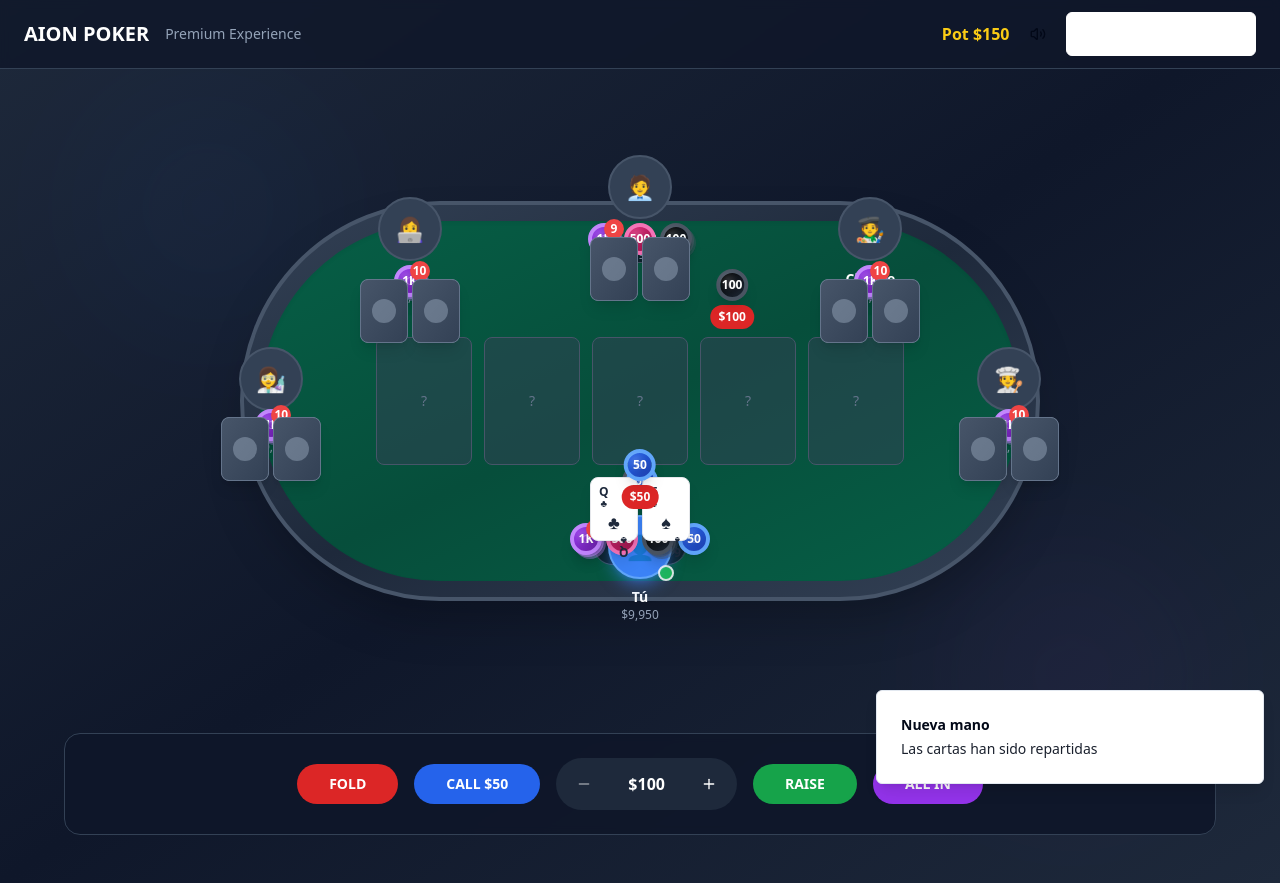
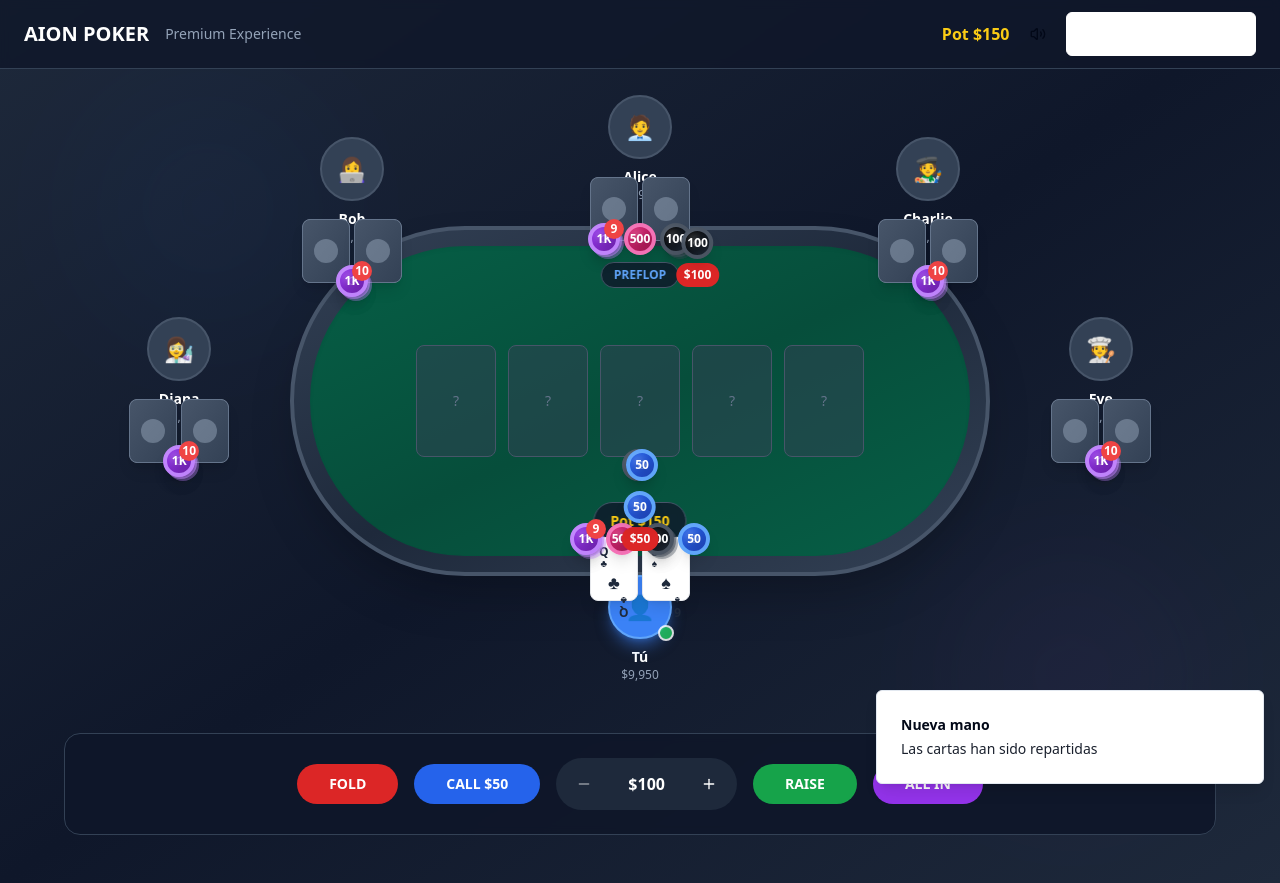
Before and after one commit to davi9922/poker-bot-blitz, a React (Vite) app: page / in a window 1280 px wide. Both pictures are taken after a click on the button "🎯 DEAL CARDS". Built offline with nearby package versions, Linux system fonts and the light colour scheme.

Commit message:
Move players and cards off table
Position players and cards outside the table area.

```diff
--- a/src/components/PokerGame.tsx
+++ b/src/components/PokerGame.tsx
@@ -1,3 +1,4 @@
+
 import { useState, useEffect } from "react";
 import { Button } from "@/components/ui/button";
 import PokerCard from "./PokerCard";
@@ -69,57 +70,11 @@ const PokerGame = () => {
   const canRaise = (players[0]?.chips || 0) >= betAmount;
   const canAllIn = (players[0]?.chips || 0) > 0;
 
-  // Calculate player positions around the table (oval shape)
+  // Calculate player positions outside the table
   const getPlayerPosition = (index: number, total: number) => {
     if (index === 0) {
-      // Human player always at bottom center
-      return { x: 50, y: 78, angle: 0 };
-    }
-
-    const botIndex = index - 1;
-    const totalBots = total - 1;
-
-    // Distribute bots more evenly around the table, avoiding bottom area
-    const positions = [];
-
-    if (totalBots === 1) {
-      positions.push({ x: 50, y: 22, angle: 180 }); // Top center
-    } else if (totalBots === 2) {
-      positions.push(
-        { x: 25, y: 30, angle: 135 }, // Top left
-        { x: 75, y: 30, angle: 45 }   // Top right
-      );
-    } else if (totalBots === 3) {
-      positions.push(
-        { x: 50, y: 18, angle: 180 }, // Top center
-        { x: 20, y: 40, angle: 135 }, // Left
-        { x: 80, y: 40, angle: 45 }   // Right
-      );
-    } else if (totalBots === 4) {
-      positions.push(
-        { x: 35, y: 22, angle: 160 }, // Top left
-        { x: 65, y: 22, angle: 20 },  // Top right
-        { x: 15, y: 45, angle: 120 }, // Mid left
-        { x: 85, y: 45, angle: 60 }   // Mid right
-      );
-    } else if (totalBots === 5) {
-      positions.push(
-        { x: 50, y: 18, angle: 180 }, // Top center
-        { x: 30, y: 25, angle: 135 }, // Top left
-        { x: 70, y: 25, angle: 45 },  // Top right
-        { x: 18, y: 50, angle: 120 }, // Mid left
-        { x: 82, y: 50, angle: 60 }   // Mid right
-      );
-    }
-
-    return positions[botIndex] || { x: 50, y: 18, angle: 180 };
-  };
-
-  // Get card position relative to player
-  const getCardPosition = (index: number, total: number) => {
-    if (index === 0) {
-      // Human player cards - closer to table
-      return { x: 50, y: 68, angle: 0 };
+      // Human player at bottom, further from table
+      return { x: 50, y: 88, angle: 0 };
     }
 
     const botIndex = index - 1;
@@ -128,42 +83,87 @@ const PokerGame = () => {
     const positions = [];
 
     if (totalBots === 1) {
-      positions.push({ x: 50, y: 32, angle: 180 });
+      positions.push({ x: 50, y: 12, angle: 180 }); // Top, further out
     } else if (totalBots === 2) {
       positions.push(
-        { x: 25, y: 38, angle: 135 },
-        { x: 75, y: 38, angle: 45 }
+        { x: 20, y: 20, angle: 135 }, // Top left, further out
+        { x: 80, y: 20, angle: 45 }   // Top right, further out
       );
     } else if (totalBots === 3) {
       positions.push(
-        { x: 50, y: 28, angle: 180 },
-        { x: 20, y: 48, angle: 135 },
-        { x: 80, y: 48, angle: 45 }
+        { x: 50, y: 8, angle: 180 },  // Top center, further out
+        { x: 12, y: 35, angle: 135 }, // Left, further out
+        { x: 88, y: 35, angle: 45 }   // Right, further out
       );
     } else if (totalBots === 4) {
       positions.push(
-        { x: 35, y: 32, angle: 160 },
-        { x: 65, y: 32, angle: 20 },
-        { x: 15, y: 53, angle: 120 },
-        { x: 85, y: 53, angle: 60 }
+        { x: 30, y: 12, angle: 160 }, // Top left, further out
+        { x: 70, y: 12, angle: 20 },  // Top right, further out
+        { x: 8, y: 40, angle: 120 },  // Mid left, further out
+        { x: 92, y: 40, angle: 60 }   // Mid right, further out
       );
     } else if (totalBots === 5) {
       positions.push(
-        { x: 50, y: 28, angle: 180 },
-        { x: 30, y: 35, angle: 135 },
-        { x: 70, y: 35, angle: 45 },
-        { x: 18, y: 58, angle: 120 },
-        { x: 82, y: 58, angle: 60 }
+        { x: 50, y: 8, angle: 180 },  // Top center, further out
+        { x: 25, y: 15, angle: 135 }, // Top left, further out
+        { x: 75, y: 15, angle: 45 },  // Top right, further out
+        { x: 10, y: 45, angle: 120 }, // Mid left, further out
+        { x: 90, y: 45, angle: 60 }   // Mid right, further out
       );
     }
 
-    return positions[botIndex] || { x: 50, y: 32, angle: 180 };
+    return positions[botIndex] || { x: 50, y: 8, angle: 180 };
   };
 
-  // Get chip position between player and table
+  // Get card position outside the table but closer to table than player
+  const getCardPosition = (index: number, total: number) => {
+    if (index === 0) {
+      // Human player cards - outside table but closer than player
+      return { x: 50, y: 78, angle: 0 };
+    }
+
+    const botIndex = index - 1;
+    const totalBots = total - 1;
+
+    const positions = [];
+
+    if (totalBots === 1) {
+      positions.push({ x: 50, y: 22, angle: 180 });
+    } else if (totalBots === 2) {
+      positions.push(
+        { x: 20, y: 30, angle: 135 },
+        { x: 80, y: 30, angle: 45 }
+      );
+    } else if (totalBots === 3) {
+      positions.push(
+        { x: 50, y: 18, angle: 180 },
+        { x: 12, y: 45, angle: 135 },
+        { x: 88, y: 45, angle: 45 }
+      );
+    } else if (totalBots === 4) {
+      positions.push(
+        { x: 30, y: 22, angle: 160 },
+        { x: 70, y: 22, angle: 20 },
+        { x: 8, y: 50, angle: 120 },
+        { x: 92, y: 50, angle: 60 }
+      );
+    } else if (totalBots === 5) {
+      positions.push(
+        { x: 50, y: 18, angle: 180 },
+        { x: 25, y: 25, angle: 135 },
+        { x: 75, y: 25, angle: 45 },
+        { x: 10, y: 55, angle: 120 },
+        { x: 90, y: 55, angle: 60 }
+      );
+    }
+
+    return positions[botIndex] || { x: 50, y: 22, angle: 180 };
+  };
+
+  // Get chip position between card and table
   const getChipPosition = (index: number, total: number) => {
     if (index === 0) {
-      // Human player chips
+      // Human player chips - between cards and table
       return { x: 50, y: 73, angle: 0 };
     }
 
@@ -176,29 +176,29 @@ const PokerGame = () => {
       positions.push({ x: 50, y: 27, angle: 180 });
     } else if (totalBots === 2) {
       positions.push(
-        { x: 25, y: 34, angle: 135 },
-        { x: 75, y: 34, angle: 45 }
+        { x: 20, y: 35, angle: 135 },
+        { x: 80, y: 35, angle: 45 }
       );
     } else if (totalBots === 3) {
       positions.push(
         { x: 50, y: 23, angle: 180 },
-        { x: 20, y: 44, angle: 135 },
-        { x: 80, y: 44, angle: 45 }
+        { x: 12, y: 50, angle: 135 },
+        { x: 88, y: 50, angle: 45 }
       );
     } else if (totalBots === 4) {
       positions.push(
-        { x: 35, y: 27, angle: 160 },
-        { x: 65, y: 27, angle: 20 },
-        { x: 15, y: 49, angle: 120 },
-        { x: 85, y: 49, angle: 60 }
+        { x: 30, y: 27, angle: 160 },
+        { x: 70, y: 27, angle: 20 },
+        { x: 8, y: 55, angle: 120 },
+        { x: 92, y: 55, angle: 60 }
       );
     } else if (totalBots === 5) {
       positions.push(
         { x: 50, y: 23, angle: 180 },
-        { x: 30, y: 30, angle: 135 },
-        { x: 70, y: 30, angle: 45 },
-        { x: 18, y: 54, angle: 120 },
-        { x: 82, y: 54, angle: 60 }
+        { x: 25, y: 30, angle: 135 },
+        { x: 75, y: 30, angle: 45 },
+        { x: 10, y: 60, angle: 120 },
+        { x: 90, y: 60, angle: 60 }
       );
     }
 
@@ -269,14 +269,14 @@ const PokerGame = () => {
 
             {/* Modern Poker Table */}
             <div className="absolute top-1/2 left-1/2 transform -translate-x-1/2 -translate-y-1/2">
-              <div className="w-[800px] h-[400px] bg-gradient-to-br from-slate-700 via-slate-800 to-slate-700 rounded-full relative shadow-2xl border-4 border-slate-600">
+              <div className="w-[700px] h-[350px] bg-gradient-to-br from-slate-700 via-slate-800 to-slate-700 rounded-full relative shadow-2xl border-4 border-slate-600">
                 {/* Table felt */}
                 <div className="absolute inset-4 bg-gradient-to-br from-emerald-800 via-emerald-900 to-emerald-800 rounded-full shadow-inner">
 
                   {/* Community Cards Area */}
                   <div className="absolute top-1/2 left-1/2 transform -translate-x-1/2 -translate-y-1/2 flex gap-3">
                     {Array.from({ length: 5 }).map((_, index) => (
-                      <div key={index} className="w-24 h-32 bg-slate-700/50 rounded-lg border border-slate-600 flex items-center justify-center">
+                      <div key={index} className="w-20 h-28 bg-slate-700/50 rounded-lg border border-slate-600 flex items-center justify-center">
                         {communityCards[index] ? (
                           <PokerCard card={communityCards[index]} />
                         ) : (
@@ -295,7 +295,7 @@ const PokerGame = () => {
                     </div>
                   </div>
 
-                  {/* Pot Display - moved to bottom of table */}
+                  {/* Pot Display */}
                   <div className="absolute bottom-4 left-1/2 transform -translate-x-1/2">
                     <div className="bg-slate-900/80 backdrop-blur-sm px-4 py-2 rounded-full border border-slate-600">
                       <div className="text-yellow-400 font-bold text-sm">Pot ${pot.toLocaleString()}</div>
@@ -305,14 +305,13 @@ const PokerGame = () => {
               </div>
             </div>
 
-            {/* Central Pot Chips - positioned outside the table */}
+            {/* Central Pot Chips */}
             {pot > 0 && (
-              <div className="absolute top-1/2 left-1/2 transform -translate-x-1/2 -translate-y-1/2 mt-16">
+              <div className="absolute top-1/2 left-1/2 transform -translate-x-1/2 -translate-y-1/2 mt-12">
                 <div className="flex items-center justify-center gap-1">
                   {getPotChips().map((chip, index) => (
                     <div key={chip.value} className="relative animate-fade-in" style={{ animationDelay: `${index * 0.1}s` }}>
                       <div className="flex flex-col items-center">
-                        {/* Stack of chips */}
                         {Array.from({ length: Math.min(chip.count, 5) }).map((_, stackIndex) => (
                           <div
                             key={stackIndex}
@@ -332,7 +331,7 @@ const PokerGame = () => {
               </div>
             )}
 
-            {/* Players around the table */}
+            {/* Players around the table - now outside */}
             {players.map((player, index) => {
               const playerPosition = getPlayerPosition(index, players.length);
               const cardPosition = getCardPosition(index, players.length);
@@ -343,7 +342,7 @@ const PokerGame = () => {
 
               return (
                 <div key={player.id}>
-                  {/* Player Avatar and Info */}
+                  {/* Player Avatar and Info - Outside table */}
                   <div
                     className="absolute transform -translate-x-1/2 -translate-y-1/2"
                     style={{
@@ -373,18 +372,7 @@ const PokerGame = () => {
                     </div>
                   </div>
 
-                  {/* Player Chips - positioned between player and table */}
-                  <div
-                    className="absolute transform -translate-x-1/2 -translate-y-1/2"
-                    style={{
-                      left: `${chipPosition.x}%`,
-                      top: `${chipPosition.y}%`
-                    }}
-                  >
-                    <ChipStack totalChips={player.chips} size="sm" showTotal={false} />
-                  </div>
-
-                  {/* Player Cards - closer to the table */}
+                  {/* Player Cards - Outside table but closer than player */}
                   <div
                     className="absolute transform -translate-x-1/2 -translate-y-1/2"
                     style={{
@@ -411,17 +399,27 @@ const PokerGame = () => {
                     )}
                   </div>
 
-                  {/* Current Bet - positioned near cards */}
+                  {/* Player Chips - Between cards and table */}
+                  <div
+                    className="absolute transform -translate-x-1/2 -translate-y-1/2"
+                    style={{
+                      left: `${chipPosition.x}%`,
+                      top: `${chipPosition.y}%`
+                    }}
+                  >
+                    <ChipStack totalChips={player.chips} size="sm" showTotal={false} />
+                  </div>
+
+                  {/* Current Bet - Between chips and table */}
                   {player.currentBet > 0 && (
                     <div
                       className={`absolute transform -translate-x-1/2 -translate-y-1/2 ${animatingBets[index] ? 'animate-pulse' : ''}`}
                       style={{
-                        left: `${cardPosition.x + (isHuman ? 0 : (cardPosition.x > 50 ? -8 : 8))}%`,
-                        top: `${cardPosition.y + (isHuman ? -5 : 5)}%`
+                        left: `${chipPosition.x + (isHuman ? 0 : (chipPosition.x > 50 ? -5 : 5))}%`,
+                        top: `${chipPosition.y + (isHuman ? -3 : 3)}%`
                       }}
                     >
                       <div className="flex gap-1 mb-1 justify-center">
-                        {/* Show bet as chips */}
                         {player.currentBet >= 100 && <CasinoChip value={100} size="sm" />}
                         {player.currentBet >= 50 && player.currentBet % 100 >= 50 && <CasinoChip value={50} size="sm" />}
                         {player.currentBet >= 25 && player.currentBet % 50 >= 25 && <CasinoChip value={25} size="sm" />}
```
